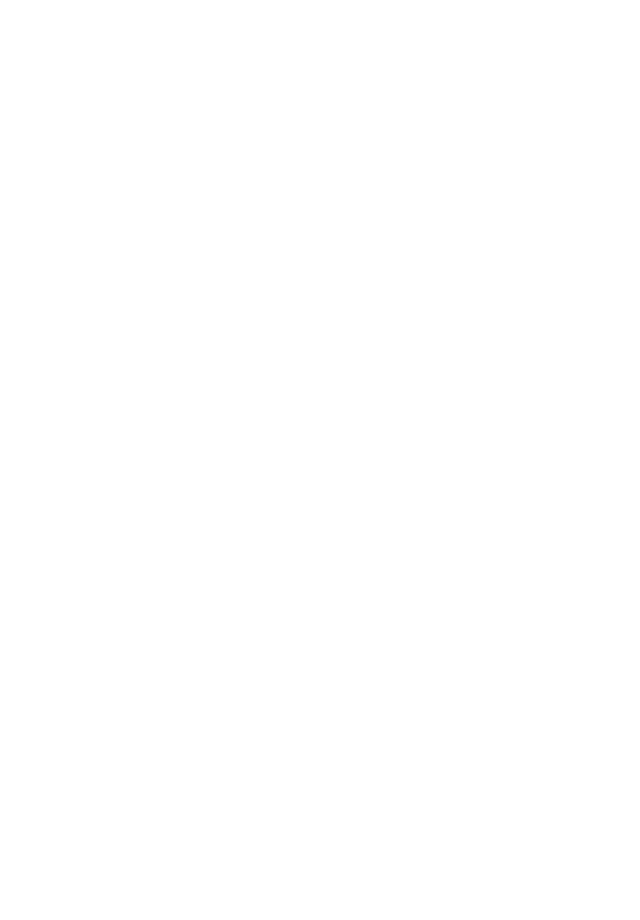
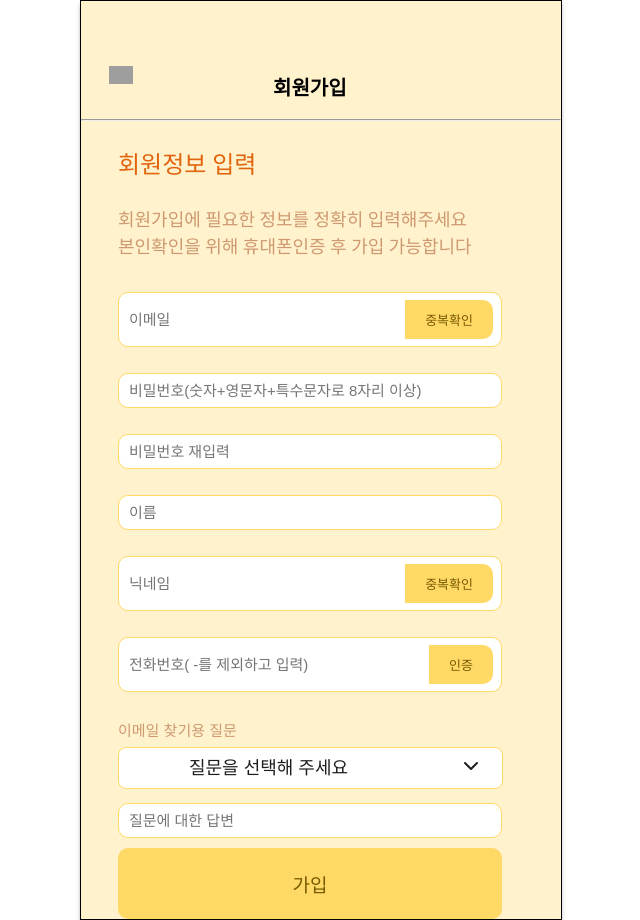
Before and after one commit to 2hanse/MultiCampus-Final-Front, a React (Create React App) app: page /user/join in a window 1280 px wide. Before the commit this address had no page. Shown: the whole page, without its empty margins (319-959 px from the left). Before the commit the page ends 800 px from the top, so only its background shows below. Built offline with nearby package versions, Linux system fonts and the light colour scheme; grey boxes are pictures that could not be loaded.

Commit message:
api url변경

```diff
--- a/src/App.js
+++ b/src/App.js
@@ -8,8 +8,8 @@
     <BrowserRouter>
       <Routes>
         <Route path='/' element={<LoginPage />} />
-        <Route path="/login" element={<LoginPage />} />
-        <Route path='/join' element={<JoinPage />} />
+        <Route path="/user/login" element={<LoginPage />} />
+        <Route path='/user/join' element={<JoinPage />} />
       </Routes>
     </BrowserRouter>
   );
--- a/src/component/login/LoginForm.jsx
+++ b/src/component/login/LoginForm.jsx
@@ -26,7 +26,7 @@
       formData.append('password', user.password);
 
       const response = await api({
-        url: '/login',
+        url: '/users/login',
         method: 'POST',
         data: formData,
         withCredentials: true,
--- a/src/component/pages/JoinPage.jsx
+++ b/src/component/pages/JoinPage.jsx
@@ -47,7 +47,7 @@
         //console.log(email, password, name, nickName);
         //console.log(phoneNum, selectedQuestion, answerQuestion);
         await api
-          .post("/join", {
+          .post("/users/join", {
             email: email,
             password: password,
             name: name,
@@ -87,7 +87,7 @@
   // 이메일 중복 확인 함수 추가
   const checkEmail = useCallback(async () => {
     try {
-      const response = await api.post('/email-exists', { email });
+      const response = await api.post('/users/email-exists', { email });
       if (response.data) {
         setEmailMessage('이미 사용 중인 이메일입니다.');
         setIsEmail(false);
@@ -105,7 +105,7 @@
   // 닉네임 중복 확인 함수 추가
   const checkNickName = useCallback(async () => {
     try {
-      const response = await api.post('/nickname-exists', { nickName });
+      const response = await api.post('/users/nickname-exists', { nickName });
       if (response.data) {
         setNickNameMessage('이미 사용 중인 닉네임입니다.');
         setIsNickName(false);
```
